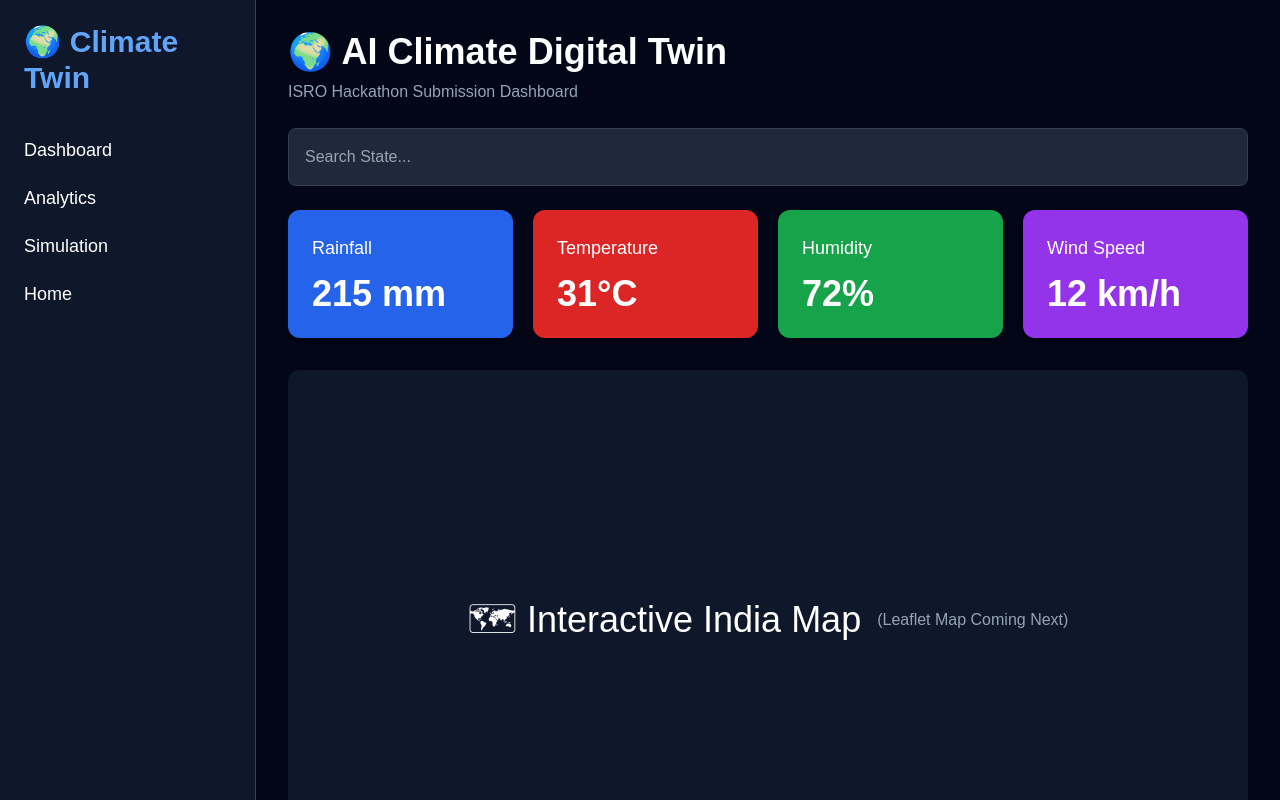
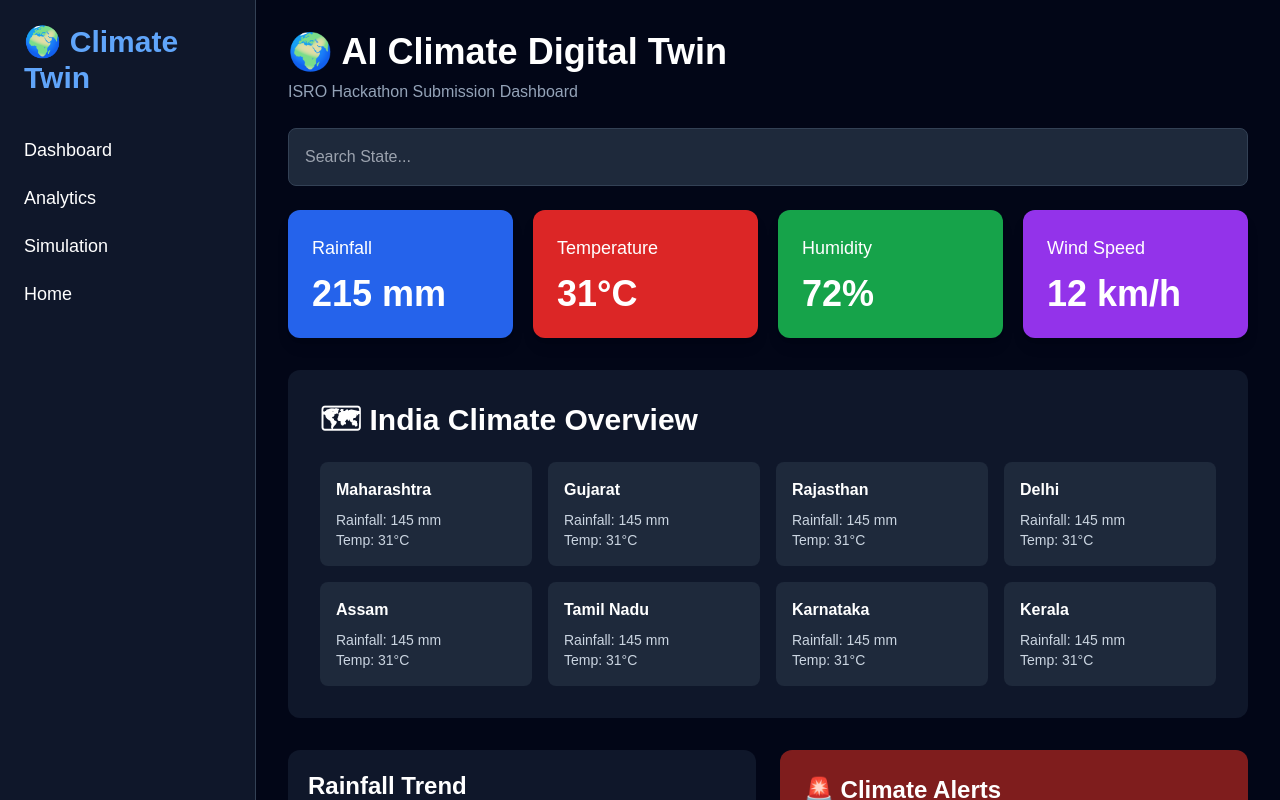
Before and after one commit to fizzamahapule/Isro-project-code, a Next.js app in the folder frontend/: page / in a window 1280 px wide. Shown: the top 800 px of the page. Built offline with nearby package versions, Linux system fonts and the light colour scheme.

Commit message:
Revise IndiaMap component for climate overview
Updated the IndiaMap component to display an overview of India's climate with state-wise rainfall and temperature details.

```diff
--- a/frontend/components/IndiaMap.tsx
+++ b/frontend/components/IndiaMap.tsx
@@ -1,14 +1,57 @@
+"use client";
+
 export default function IndiaMap() {
+
+  const states = [
+    "Maharashtra",
+    "Gujarat",
+    "Rajasthan",
+    "Delhi",
+    "Assam",
+    "Tamil Nadu",
+    "Karnataka",
+    "Kerala"
+  ];
+
   return (
-    <div className="bg-slate-900 rounded-xl h-[500px] flex justify-center items-center">
+    <div className="bg-slate-900 rounded-xl p-8">
 
-      <h1 className="text-4xl">
-        🗺 Interactive India Map
-      </h1>
+      <h2 className="text-3xl font-bold mb-6">
+        🗺 India Climate Overview
+      </h2>
 
-      <p className="ml-4 text-slate-400">
-        (Leaflet Map Coming Next)
-      </p>
+      <div className="grid grid-cols-4 gap-4">
+
+        {states.map((state) => (
+
+          <div
+            key={state}
+            className="bg-slate-800 p-4 rounded-lg hover:bg-blue-700 cursor-pointer transition"
+          >
+
+            <h3 className="font-bold">
+
+              {state}
+
+            </h3>
+
+            <p className="text-sm text-slate-300 mt-2">
+
+              Rainfall: 145 mm
+
+            </p>
+
+            <p className="text-sm text-slate-300">
+
+              Temp: 31°C
+
+            </p>
+
+          </div>
+
+        ))}
+
+      </div>
 
     </div>
   );
```
